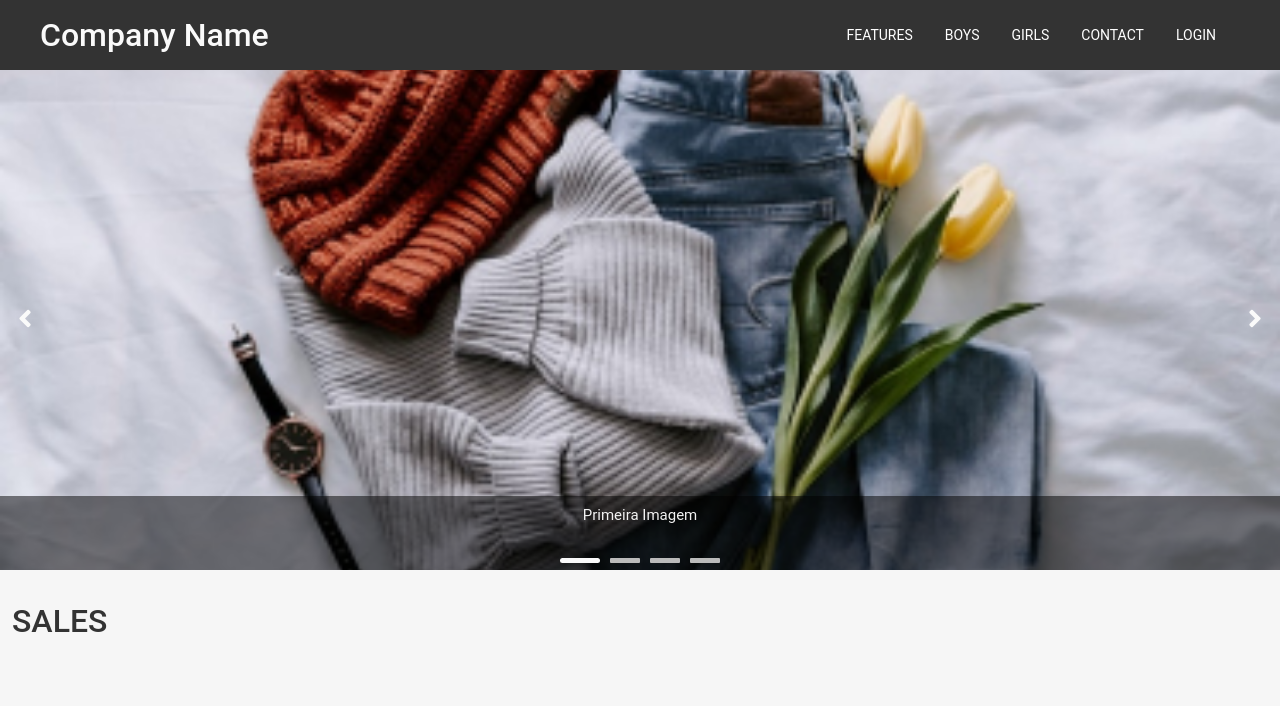
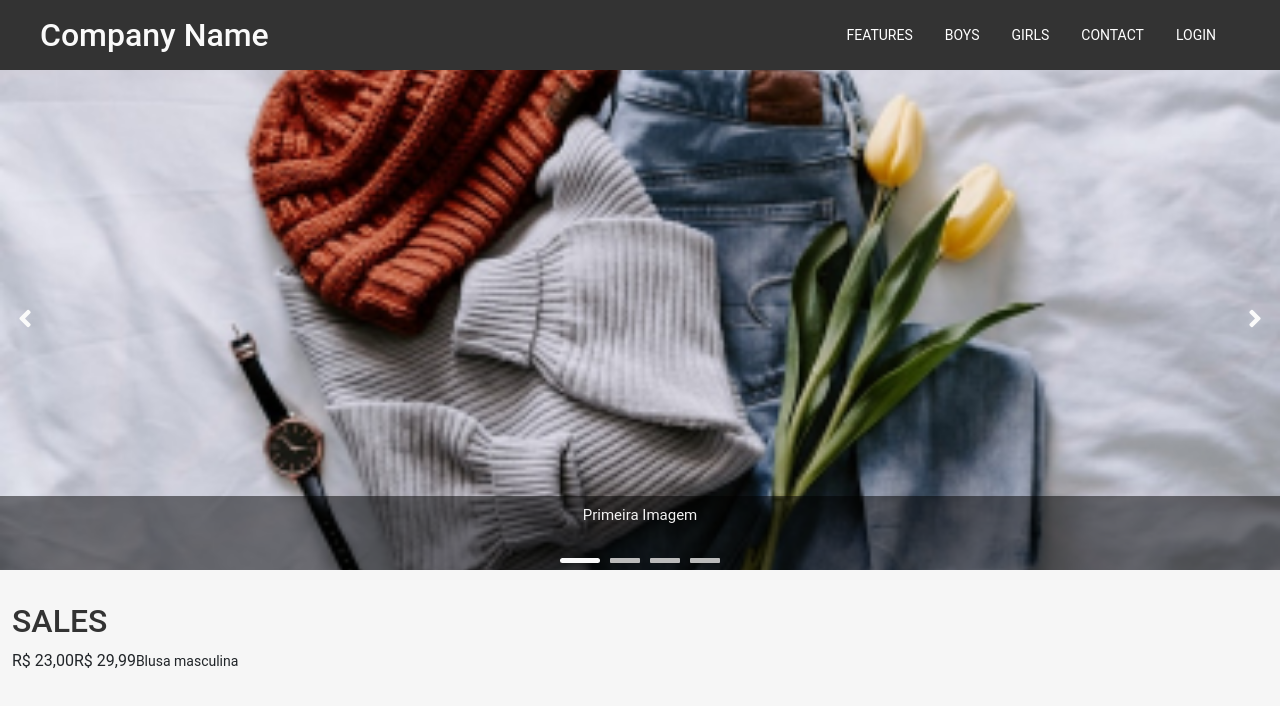
Before and after one commit to Nimbo1999/react-js-styled-component, a React (Create React App) app: page / in a window 1280 px wide. Shown: the top 706 px of the page. Built offline with nearby package versions, Linux system fonts and the light colour scheme.

Commit message:
created the product cell component, it need a style and the mock photos.

```diff
--- /dev/null
+++ b/src/components/product-cell/index.tsx
@@ -0,0 +1,18 @@
+import {} from './styledProductCell';
+
+interface Props {
+
+}
+
+const ProductCell = ({}:Props) => {
+
+    return (
+        <div>
+            <span>R$ 23,00</span>
+            <span>R$ 29,99</span>
+            <small>Blusa masculina</small>
+        </div>
+    );
+}
+
+export default ProductCell;
--- /dev/null
+++ b/src/components/product-cell/styledProductCell.ts
@@ -0,0 +1 @@
+import styled from 'styled-components';
--- a/src/containers/sale/index.tsx
+++ b/src/containers/sale/index.tsx
@@ -1,4 +1,5 @@
 import { SaleWrapper, Title } from './styledSale';
+import ProductCell from '../../components/product-cell';
 
 interface Props {
 
@@ -9,6 +10,9 @@ const SaleContainer = ({}: Props) => {
     return (
         <SaleWrapper className="container">
                 <Title>Sales</Title>
+                <div>
+                    <ProductCell />
+                </div>
         </SaleWrapper>
     );
 }
```
Also changed, not shown: src/assets/images/products/productMale.jpg (added).
